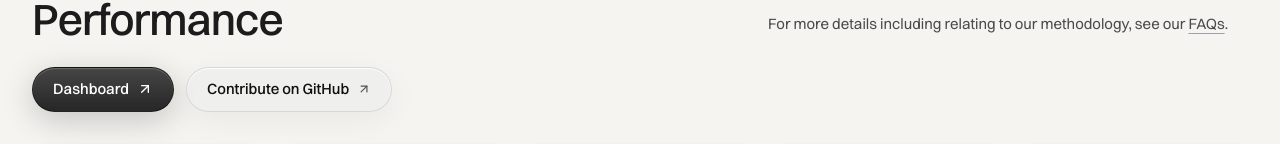
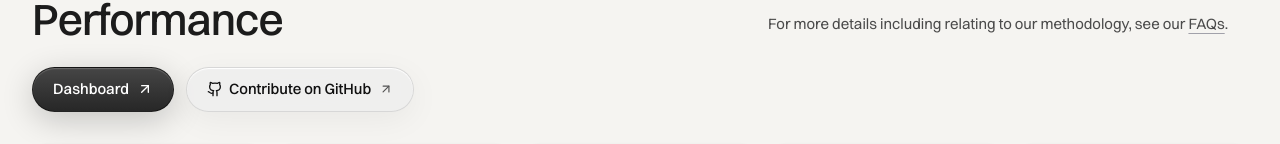
Before and after one commit to Studio1-OSS/awesome-llm-benchmarks, a React (Vite) app in the folder site/: page /llm-race in a window 1280 px wide. Shown: the part 230-374 px from the top of the page. Built offline with nearby package versions, Linux system fonts and the light colour scheme; no server answers.

Commit message:
Restore Github logo to Contribute on GitHub buttons

```diff
--- a/site/src/LandingPage.tsx
+++ b/site/src/LandingPage.tsx
@@ -566,6 +566,7 @@ export default function LandingPage() {
                   </div>
                 </Link>
                 <a href={GITHUB_URL} target="_blank" rel="noreferrer" className="group px-4 sm:px-5 py-2.5 rounded-full text-[#111111] text-[14px] sm:text-[15px] font-medium transition-all flex items-center justify-center sm:justify-start gap-1.5 shadow-[0_8px_32px_rgba(0,0,0,0.05),inset_0_1px_1px_rgba(255,255,255,1)] bg-[#EEEEEE]/80 backdrop-blur-2xl hover:bg-[#E5E5E5]/90 border border-black/10 whitespace-nowrap">
+                  <GithubIcon size={16} className="shrink-0" />
                   Contribute on GitHub
                   <svg xmlns="http://www.w3.org/2000/svg" width="14" height="14" viewBox="0 0 24 24" fill="none" stroke="currentColor" strokeWidth="2" strokeLinecap="round" strokeLinejoin="round" className="opacity-70 group-hover:opacity-100 transition-all group-hover:translate-x-0.5 group-hover:-translate-y-0.5 shrink-0 ml-0.5"><line x1="7" y1="17" x2="17" y2="7"></line><polyline points="7 7 17 7 17 17"></polyline></svg>
                 </a>
--- a/site/src/LlmRace.tsx
+++ b/site/src/LlmRace.tsx
@@ -156,6 +156,7 @@ export default function LlmRace() {
                 <ArrowUpRight className="w-4 h-4 shrink-0" />
               </Link>
               <a href="https://github.com/Studio1-OSS/awesome-llm-benchmarks" target="_blank" rel="noreferrer" className="group px-5 py-2.5 rounded-full text-[#111111] text-[15px] font-medium transition-all flex items-center justify-center gap-1.5 shadow-[0_8px_32px_rgba(0,0,0,0.05),inset_0_1px_1px_rgba(255,255,255,1)] bg-[#EEEEEE]/80 backdrop-blur-2xl hover:bg-[#E5E5E5]/90 border border-black/10">
+                <GithubIcon size={16} className="shrink-0" />
                 Contribute on GitHub
                 <svg xmlns="http://www.w3.org/2000/svg" width="14" height="14" viewBox="0 0 24 24" fill="none" stroke="currentColor" strokeWidth="2" strokeLinecap="round" strokeLinejoin="round" className="opacity-70 group-hover:opacity-100 transition-all group-hover:translate-x-0.5 group-hover:-translate-y-0.5 shrink-0 ml-0.5"><line x1="7" y1="17" x2="17" y2="7"></line><polyline points="7 7 17 7 17 17"></polyline></svg>
               </a>
```
